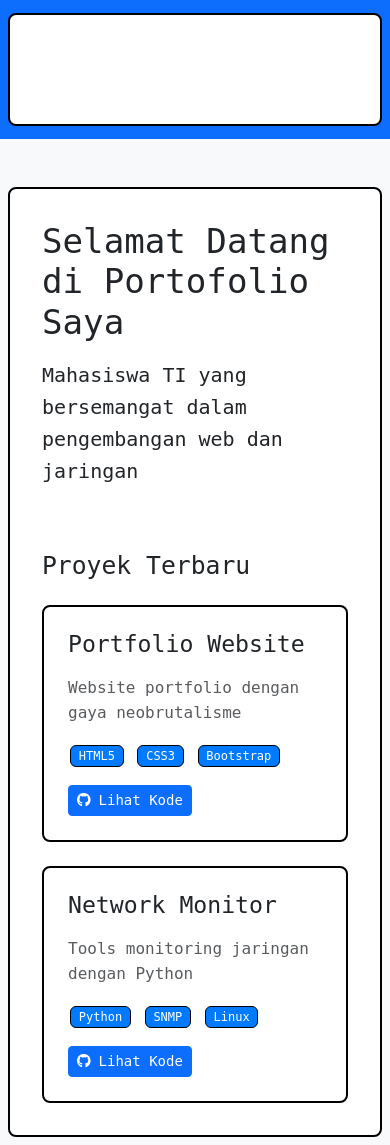
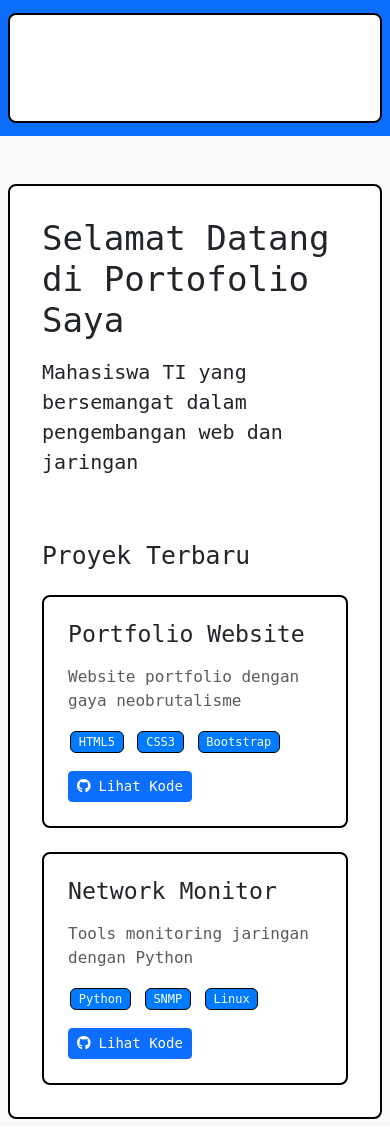
Before and after one commit to RvlDX/rvldx.github.io, a PHP site: page /index.html in a window 390 px wide. After the commit the page ends 1119 px from the top, so only its background shows below. Run offline with PHP 8.4, Linux system fonts and the light colour scheme.

Commit message:
Update style.css

```diff
--- a/style.css
+++ b/style.css
@@ -3,7 +3,7 @@ body {
     margin: 0;
     padding: 0;
     font-family: monospace;
-    line-height: 1.6;
+    line-height: 1.5;
     background-color: #f8f9fa;
     overflow-x: hidden; /* Pastikan tidak ada horizontal scroll */
 }
@@ -49,6 +49,7 @@ body {
 
 .p {
     font-size: 10px !important;
+    text-align: justify;
 }
 
 /* Cards */
@@ -156,7 +157,7 @@ body {
     /* Perbaikan Ukuran Teks Paragraph */
     p {
         font-size: 1rem;
-        line-height: 1.6;
+        line-height: 1.5;
     }
 
     .profile-pic {
```
